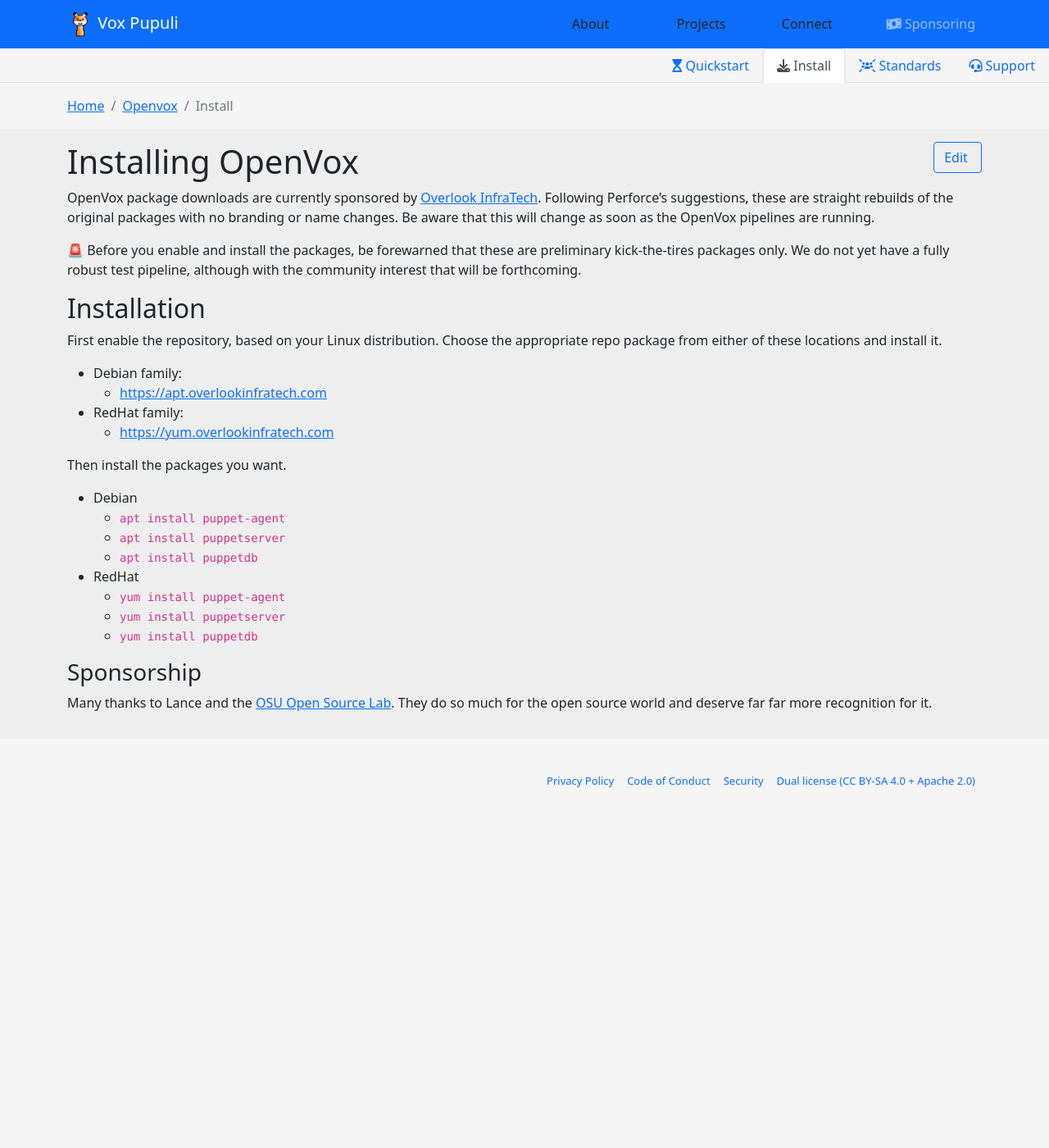
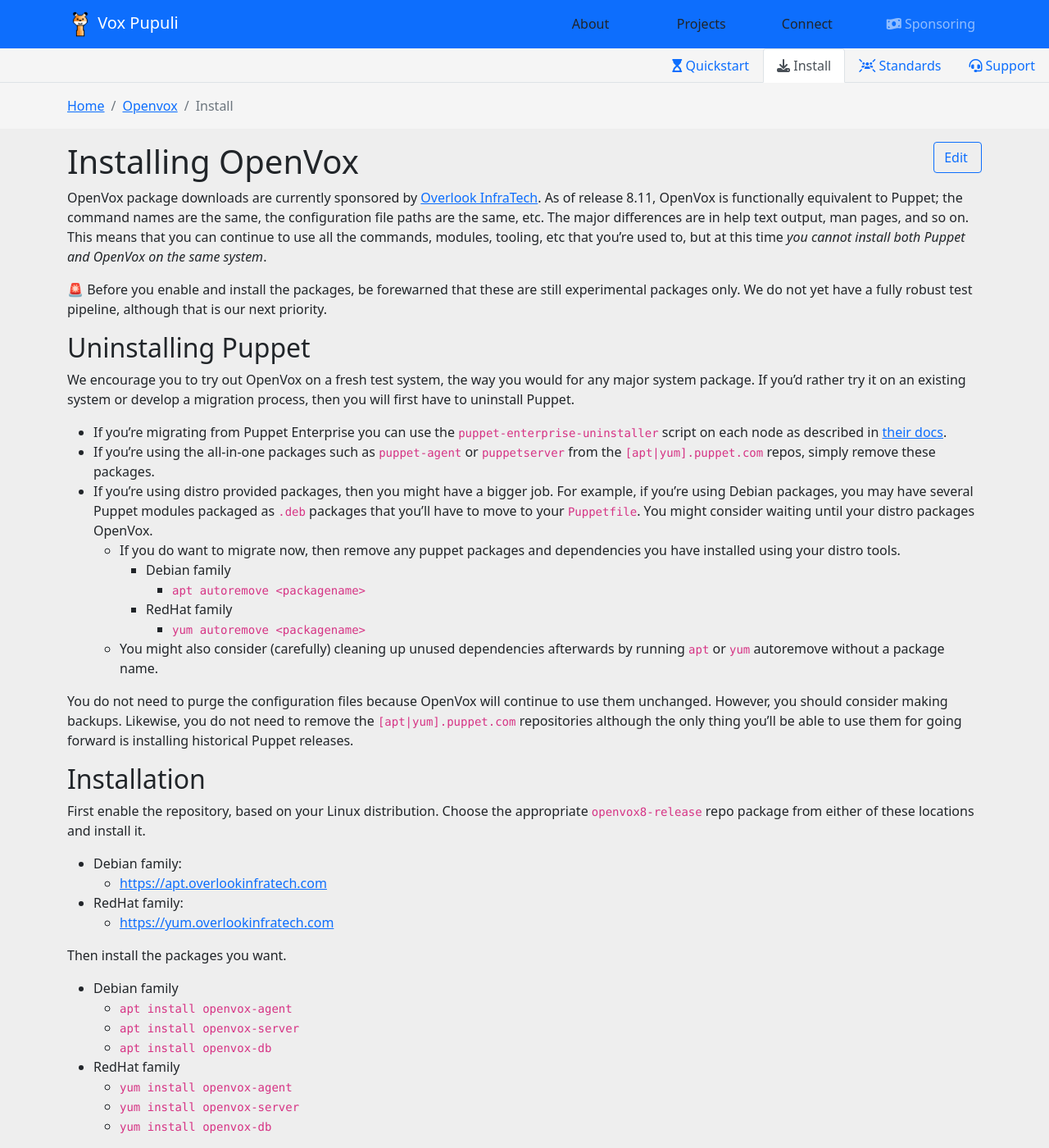
Before and after one commit to voxpupuli/voxpupuli.github.io, a Jekyll site: the page built from openvox/install.md, in a window 1280 px wide and 1400 px high. Shown: the whole window at 82% size. Built offline with Jekyll 4.4.1, drawn with Linux system fonts in a browser that asks for light colours; nearby versions of some CDN libraries.

Commit message:
Update the install instructions for the new packages
The `openvox-server` and `openvox-db` packages haven't been published
yet, but they should be very shortly.

```diff
--- a/openvox/install.md
+++ b/openvox/install.md
@@ -5,16 +5,40 @@
 ---
 
 OpenVox package downloads are currently sponsored by [Overlook InfraTech](https://overlookinfratech.com).
-Following Perforce's suggestions, these are straight rebuilds of the original packages with no branding or name changes.
-Be aware that this will change as soon as the OpenVox pipelines are running.
+As of release 8.11, OpenVox is functionally equivalent to Puppet; the command names are the same, the configuration file paths are the same, etc.
+The major differences are in help text output, man pages, and so on.
+This means that you can continue to use all the commands, modules, tooling, etc that you're used to, but at this time *you cannot install both Puppet and OpenVox on the same system*.
 
-🚨 Before you enable and install the packages, be forewarned that these are preliminary kick-the-tires packages only.
-We do not yet have a fully robust test pipeline, although with the community interest that will be forthcoming.
+🚨 Before you enable and install the packages, be forewarned that these are still experimental packages only.
+We do not yet have a fully robust test pipeline, although that is our next priority.
+
+
+## Uninstalling Puppet
+
+We encourage you to try out OpenVox on a fresh test system, the way you would for any major system package.
+If you'd rather try it on an existing system or develop a migration process, then you will first have to uninstall Puppet.
+
+* If you're migrating from Puppet Enterprise you can use the `puppet-enterprise-uninstaller` script on each node as described in [their docs](https://www.puppet.com/docs/pe/latest/uninstalling.html).
+* If you're using the all-in-one packages such as `puppet-agent` or `puppetserver` from the `[apt|yum].puppet.com` repos, simply remove these packages.
+* If you're using distro provided packages, then you might have a bigger job.
+  For example, if you're using Debian packages, you may have several Puppet modules packaged as `.deb` packages that you'll have to move to your `Puppetfile`.
+  You might consider waiting until your distro packages OpenVox.
+    * If you do want to migrate now, then remove any puppet packages and dependencies you have installed using your distro tools.
+        * Debian family
+          * `apt autoremove <packagename>`
+        * RedHat family
+          * `yum autoremove <packagename>`
+    * You might also consider (carefully) cleaning up unused dependencies afterwards by running `apt` or `yum` autoremove without a package name.
+
+You do not need to purge the configuration files because OpenVox will continue to use them unchanged.
+However, you should consider making backups.
+Likewise, you do not need to remove the `[apt|yum].puppet.com` repositories although the only thing you'll be able to use them for going forward is installing historical Puppet releases.
+
 
 ## Installation
 
 First enable the repository, based on your Linux distribution.
-Choose the appropriate repo package from either of these locations and install it.
+Choose the appropriate `openvox8-release` repo package from either of these locations and install it.
 
 * Debian family:
   * [https://apt.overlookinfratech.com](https://apt.overlookinfratech.com)
@@ -23,14 +47,15 @@
 
 Then install the packages you want.
 
-* Debian
-  * `apt install puppet-agent`
-  * `apt install puppetserver`
-  * `apt install puppetdb`
-* RedHat
-  * `yum install puppet-agent`
-  * `yum install puppetserver`
-  * `yum install puppetdb`
+* Debian family
+  * `apt install openvox-agent`
+  * `apt install openvox-server`
+  * `apt install openvox-db`
+* RedHat family
+  * `yum install openvox-agent`
+  * `yum install openvox-server`
+  * `yum install openvox-db`
+
 
 ### Sponsorship
 
```
